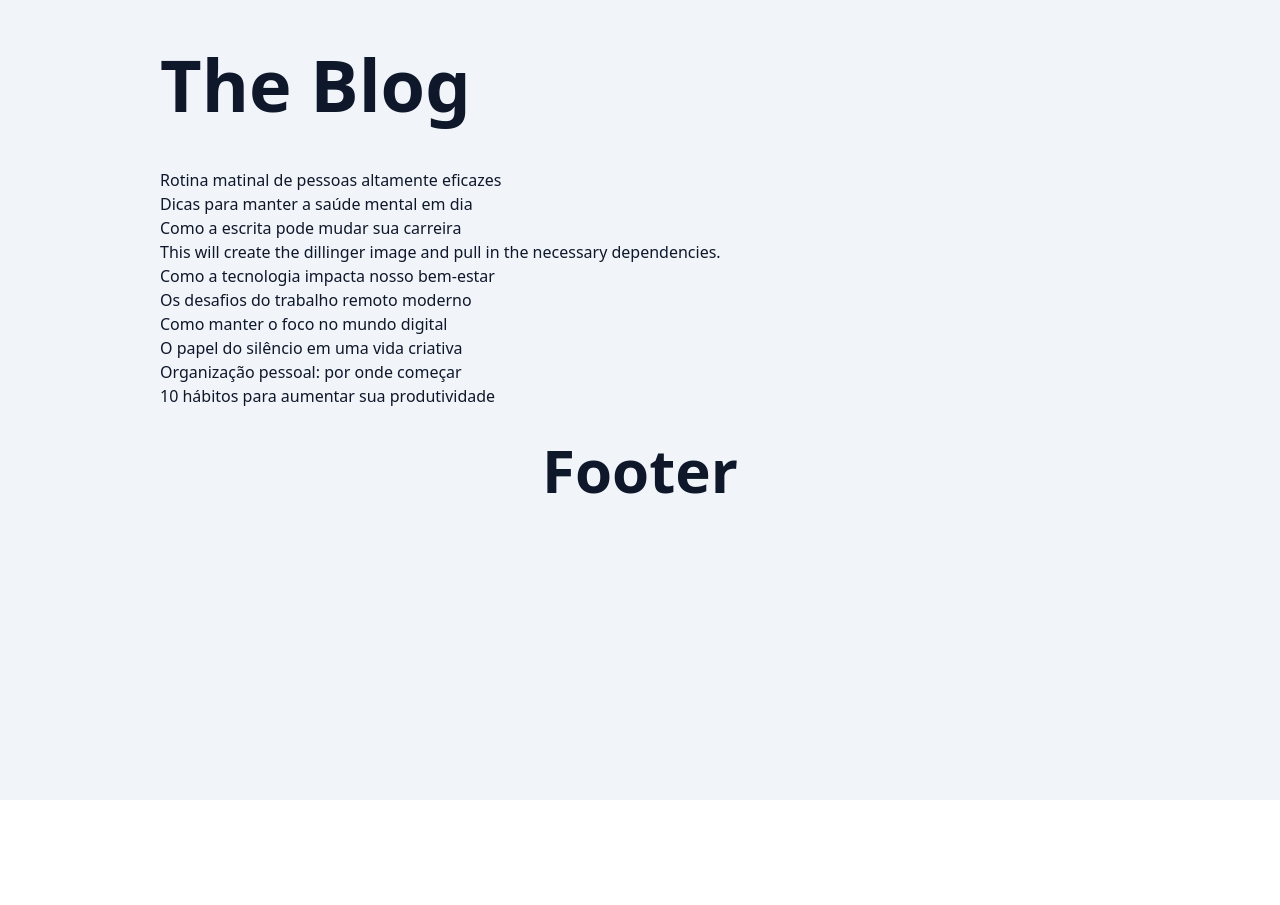
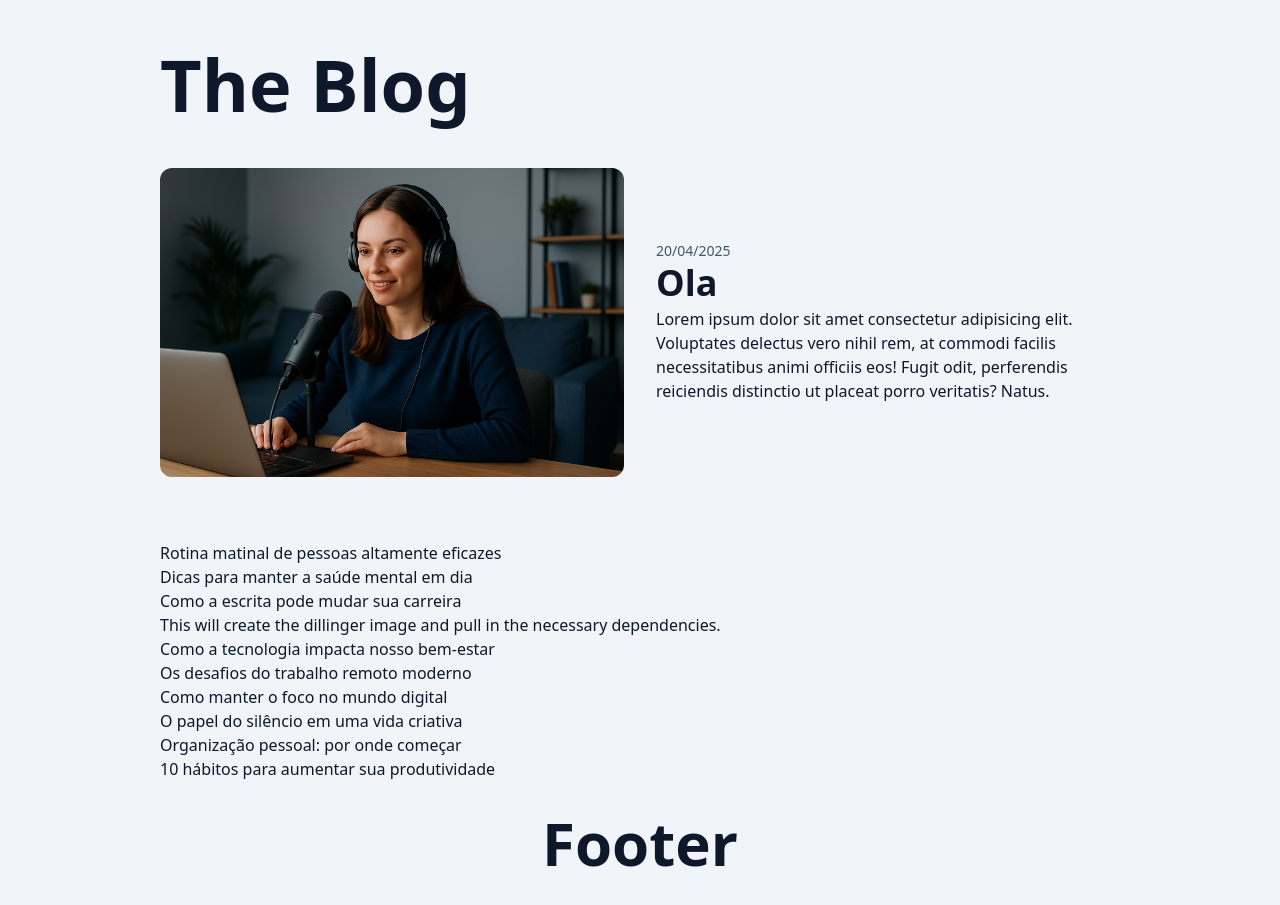
Before and after one commit to Lucalopezz/curso_next_blog, a Next.js app: page / in a window 1280 px wide. Before the commit the page ends 800 px from the top, so only its background shows below. Built offline with nearby package versions, Linux system fonts and the light colour scheme.

Commit message:
feat: add PostHeading component and integrate it into HomePage

```diff
--- a/src/app/page.tsx
+++ b/src/app/page.tsx
@@ -1,7 +1,10 @@
 import { Container } from "@/components/Container";
 import { Header } from "@/components/Header";
+import { PostHeading } from "@/components/PostHeading";
 import { PostsList } from "@/components/PostsList";
 import { SpinLoader } from "@/components/SpinLoader";
+import Image from "next/image";
+import Link from "next/link";
 import { Suspense } from "react";
 
 export default async function HomePage() {
@@ -9,6 +12,38 @@ export default async function HomePage() {
   return (
     <Container>
       <Header />
+
+      <section
+        className="grid grid-cols-1 gap-8 mb-16
+        sm:grid-cols-2
+        group"
+      >
+        <Link href="#" className="w-full h-full overflow-hidden rounded-xl">
+          <Image
+            className="w-full h-full object-cover object-center group-hover:scale-105 transition"
+            src="/images/bryen_0.png"
+            width={1200}
+            height={720}
+            alt="Título do post"
+            // because it's in the first fold of the page, priority is needed (other images can use lazy loading)
+            priority
+          />
+        </Link>
+        <div className="flex flex-col gap-1 sm:justify-center">
+          <time className="text-slate-600 text-sm/tight" dateTime="2025-4-20">
+            20/04/2025
+          </time>
+          <PostHeading url="#" as="h1">Ola</PostHeading>
+
+          <p>
+            Lorem ipsum dolor sit amet consectetur adipisicing elit. Voluptates
+            delectus vero nihil rem, at commodi facilis necessitatibus animi
+            officiis eos! Fugit odit, perferendis reiciendis distinctio ut
+            placeat porro veritatis? Natus.
+          </p>
+        </div>
+      </section>
+
       <Suspense fallback={<SpinLoader />}>
         <PostsList />
       </Suspense>
--- /dev/null
+++ b/src/components/PostHeading/index.tsx
@@ -0,0 +1,22 @@
+import Link from "next/link";
+type PostHeadingProps = {
+  children: React.ReactNode;
+  url: string;
+  as?: "h1" | "h2";
+};
+export function PostHeading({
+  children,
+  url,
+  as: Tag = "h2",
+}: PostHeadingProps) {
+  const headingClassesMap = {
+    h1: "text-2xl/tight sm:text-4xl",
+    h2: "text-2xl/tight sm:text-4xl",
+  };
+  const commonClasses = "font-extrabold";
+  return (
+    <Tag className={`${headingClassesMap[Tag]} ${commonClasses}`}>
+      <Link href={url}>{children}</Link>
+    </Tag>
+  );
+}
```
